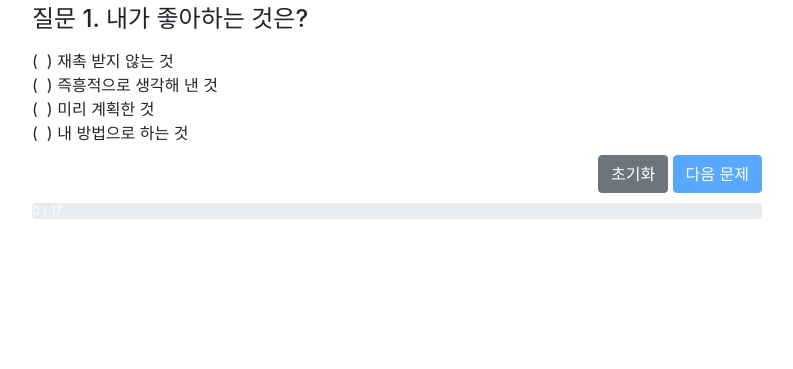
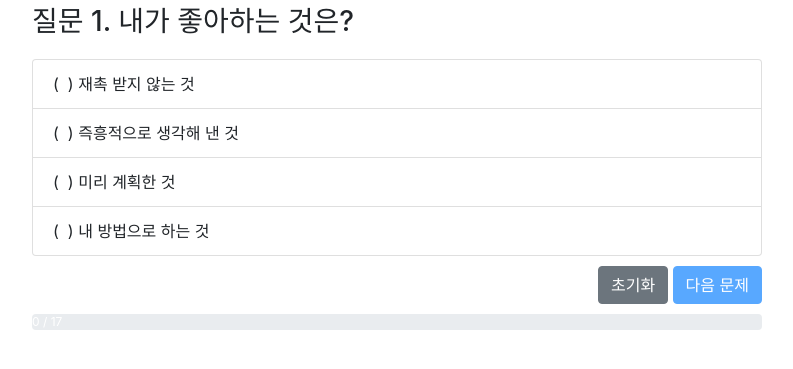
Before and after one commit to myungwoo/colortest, a website built with webpack: page html/index.html in a window 1280 px wide. Both pictures are taken after a click on the button "테스트 시작". Shown: the part 151-520 px from the top of the page, without its empty margins (243-1036 px from the left). Built offline with nearby package versions, Linux system fonts and the light colour scheme.

Commit message:
외형과 로직 수정

```diff
--- a/html/css/main.css
+++ b/html/css/main.css
@@ -9,7 +9,7 @@
 }
 
 .question {
-    margin-bottom: 15px;
+    margin-bottom: 20px;
 }
 
 .choices {
--- a/html/index.html
+++ b/html/index.html
@@ -42,13 +42,10 @@
             </div>
             <div class="col-md-8 offset-md-2" id="question-stage">
                 <h1 class="title">색 검사 테스트</h1>
-                <h4 class="question">질문 <span id="question-id">1</span>. <span id="question-content">문장</span></h4>
-                <div class="choices">
-                    <div class="choice">(<span class="order"></span>) <span class="content"></span></div>
-                    <div class="choice">(<span class="order"></span>) <span class="content"></span></div>
-                    <div class="choice">(<span class="order"></span>) <span class="content"></span></div>
-                    <div class="choice">(<span class="order"></span>) <span class="content"></span></div>
-                </div>
+                <h3 class="question">질문 <span id="question-id">1</span>. <span id="question-content">문장</span></h3>
+                <ul class="list-group choices">
+                    <li class="list-group-item choice">(<span class="order"></span>) <span class="content"></span></li>
+                </ul>
                 <div class="buttons">
                     <button id="clear" type="button" class="btn btn-secondary">초기화</button>
                     <button id="next" type="button" class="btn btn-primary" disabled>다음 문제</button>
--- a/js/index.js
+++ b/js/index.js
@@ -32,9 +32,15 @@ $(function(){
     $('#question-content').html(q.question);
     const order = ['red', 'blue', 'green', 'yellow'];
     order.sort(() => 0.5-Math.random()); // Shuffle order
+
+    const template = $('.choice:first-child').clone();
+    $('.choices').empty();
     for (let i=0;i<4;i++){
-      $(`.choice:nth-child(${i+1}) .content`).html(q[order[i]]);
-      $(`.choice:nth-child(${i+1})`).attr('answer-type', order[i]);
+      const node = template.clone();
+      node.find('.content').html(q[order[i]]);
+      node.attr('answer-type', order[i]);
+      node.click(onChoiceClick);
+      $('.choices').append(node);
     }
     reset();
 
@@ -43,14 +49,7 @@ $(function(){
     return true;
   }
 
-  const reset = () => {
-    used.clear();
-    $('.choice').removeAttr('score');
-    $('.choice .order').html('&nbsp;&nbsp;');
-    $('#next').attr('disabled', true);
-  }
-
-  $('.choice').click(evt => {
+  const onChoiceClick = evt => {
     const $this = $(evt.currentTarget);
     if ($this.attr('score')) return false;
     for (let i=4;i>0;i--) if (!used.has(i)){
@@ -60,7 +59,14 @@ $(function(){
       break;
     }
     if (used.size === 4) $('#next').removeAttr('disabled');
-  });
+  };
+
+  const reset = () => {
+    used.clear();
+    $('.choice').removeAttr('score');
+    $('.choice .order').html('&nbsp;&nbsp;');
+    $('#next').attr('disabled', true);
+  }
 
   $('#clear').click(reset);
 
```
